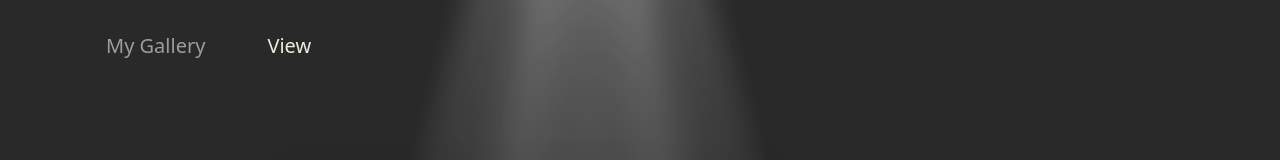
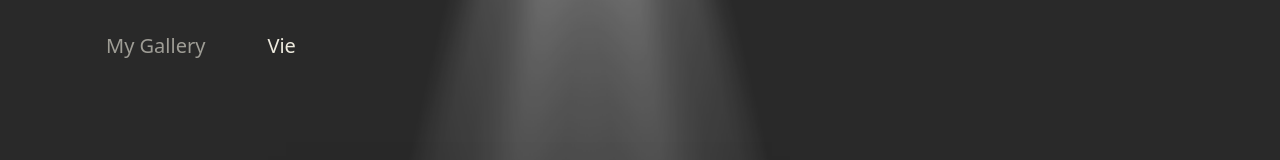
Before and after one commit to rahimmerchan/gallery, a React (Vite) app: page /viewpage in a window 1280 px wide. Shown: the top 160 px of the page. Built offline with nearby package versions, Linux system fonts and the light colour scheme.

Commit message:
Update ViewPage.jsx

```diff
--- a/src/pages/ViewPage.jsx
+++ b/src/pages/ViewPage.jsx
@@ -97,7 +97,7 @@ function ViewPage() {
           <button id="gallery-button" onClick={() => navigate("/menu")}>
             My Gallery
           </button>
-          <button id="view-button">View</button>
+          <button id="view-button">Vie</button>
         </div>
 
         {/* Left slide button */}
```
